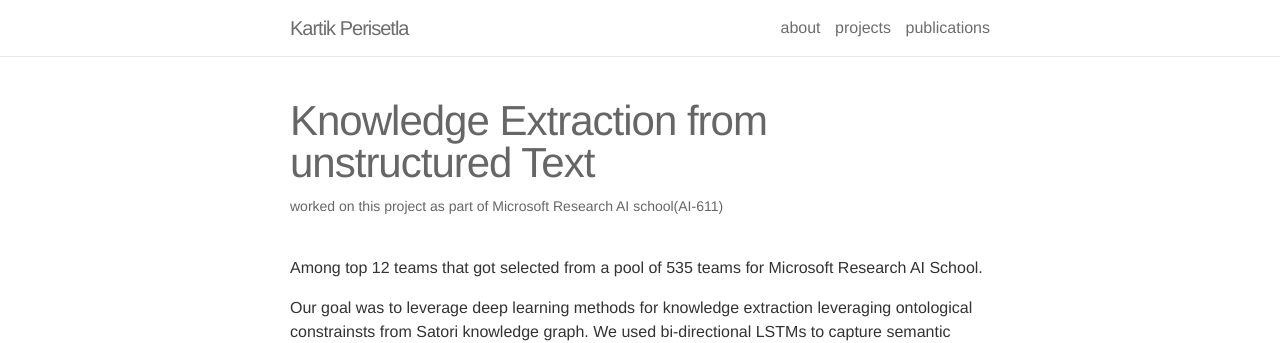
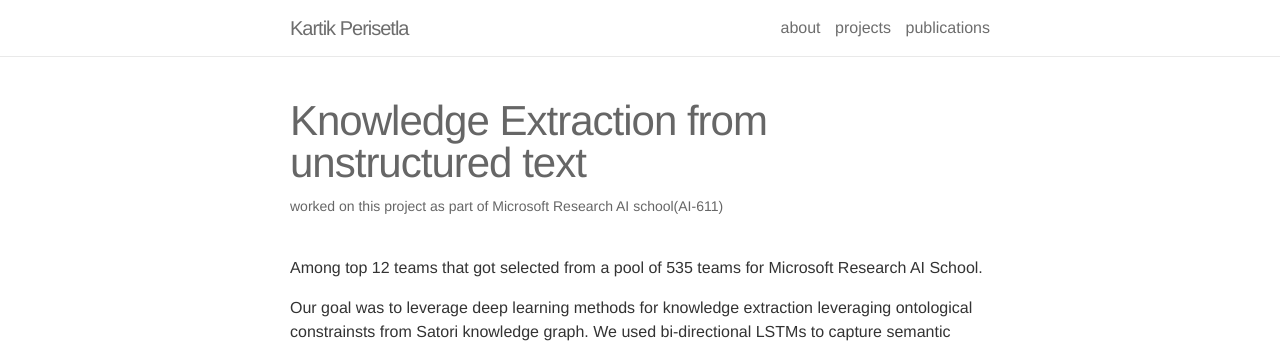
Before and after one commit to kartikperisetla/kartikperisetla.github.io, a Jekyll site: the page built from _projects/4_project.markdown, in a window 1280 px wide. Shown: the top 343 px of the page. Built offline with Jekyll 4.4.1, drawn with Linux system fonts in a browser that asks for light colours; nearby versions of some CDN libraries.

Commit message:
nit change

```diff
--- a/_projects/1_project.markdown
+++ b/_projects/1_project.markdown
@@ -1,6 +1,6 @@
 ---
 layout: page
-title: Search Ranker for LinkedIn people card in O365
+title: Search ranker for LinkedIn people card in O365
 description: Developed search rankers for LinkedIn people card feature in Office 365 products
 img: https://content.linkedin.com/content/dam/blog/en-us/corporate/blog/2017/LinkedInwire_blogV2.png
 ---
--- a/_projects/4_project.markdown
+++ b/_projects/4_project.markdown
@@ -1,6 +1,6 @@
 ---
 layout: page
-title: Knowledge Extraction from unstructured Text
+title: Knowledge Extraction from unstructured text
 description: worked on this project as part of Microsoft Research AI school(AI-611)
 img: /assets/img/Microsoft-AI.jpg
 ---
```
